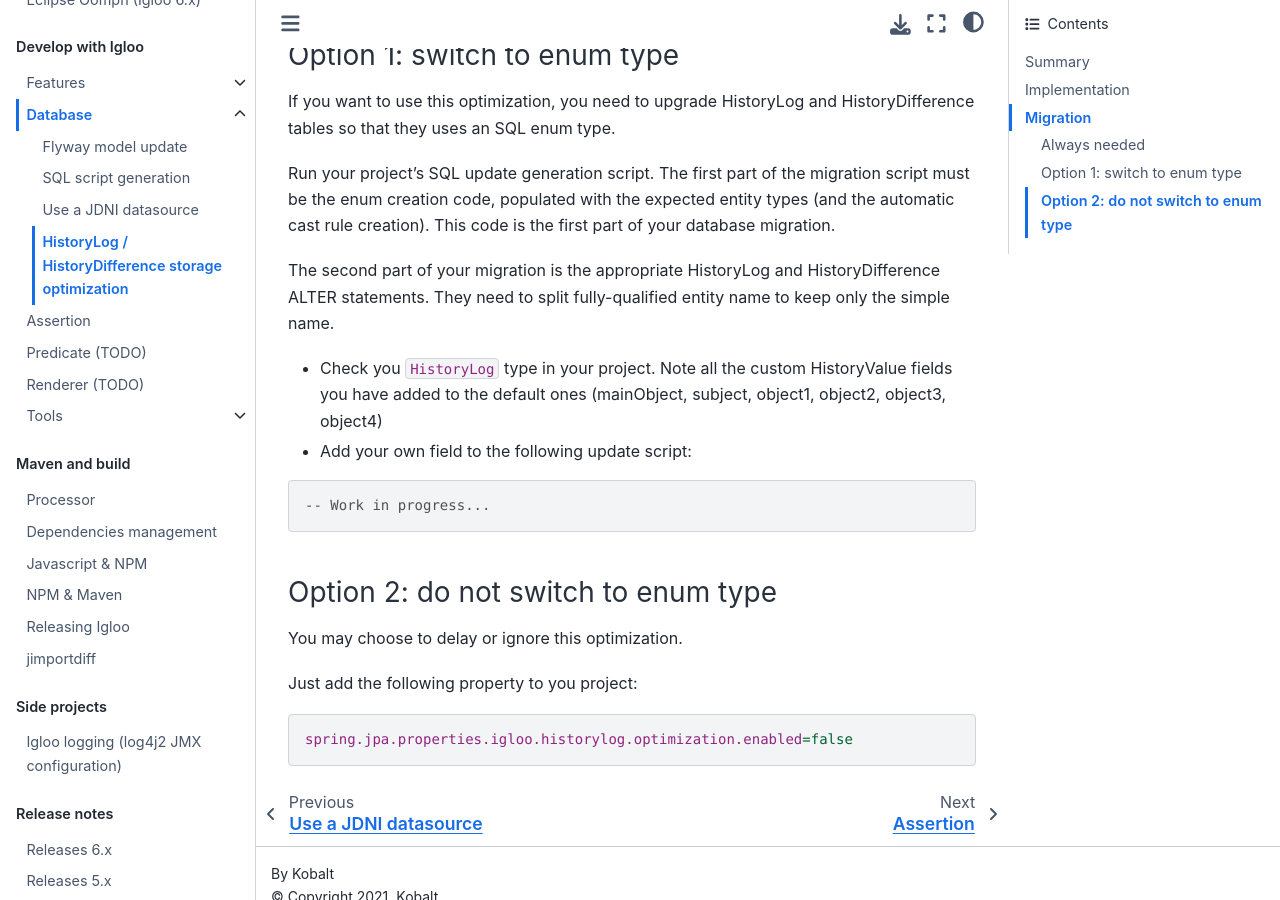
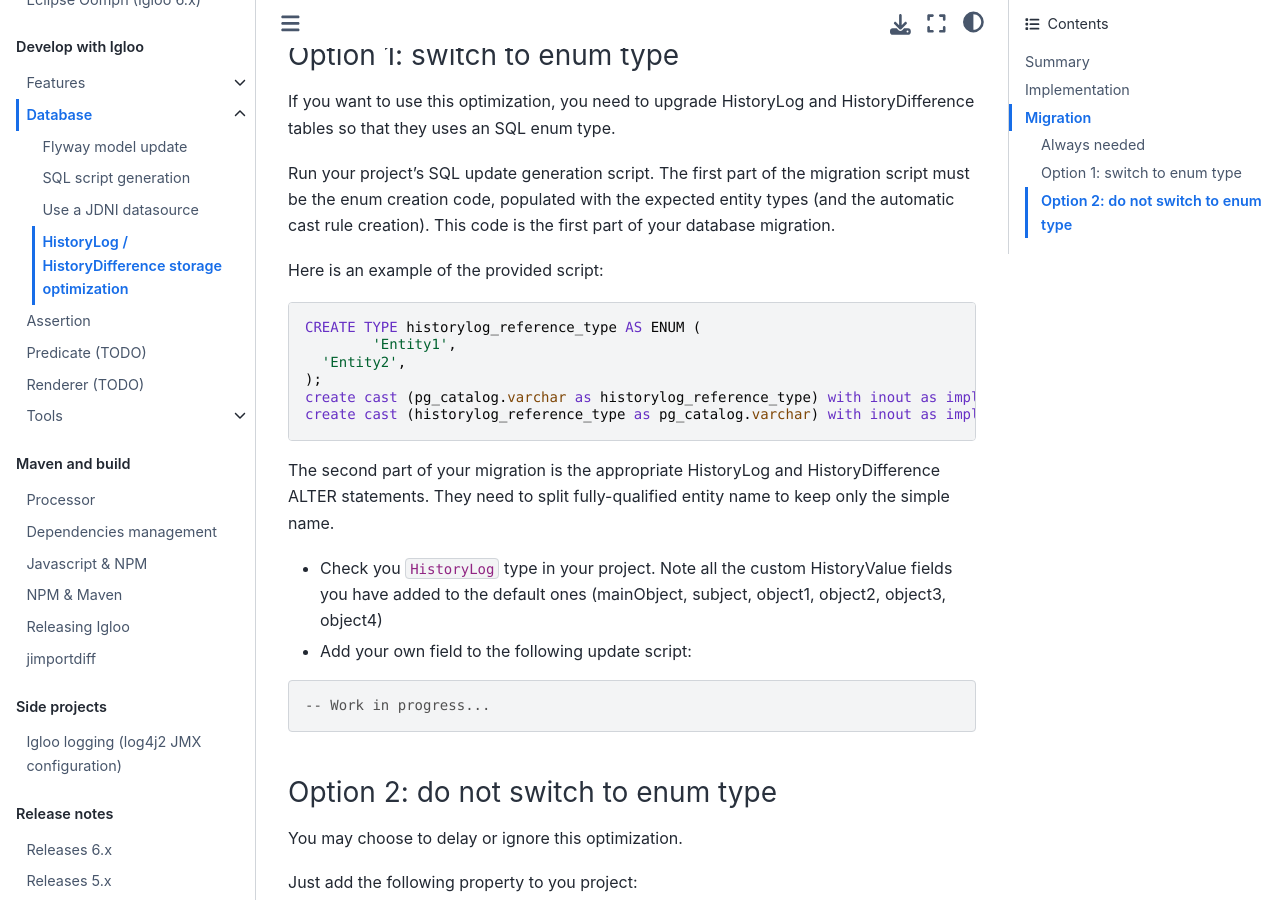
Before and after one commit to igloo-project/igloo-doc, a Sphinx documentation site: the page built from source/usage/database/historylog-optimization.md, in a window 1280 px wide and 900 px high, scrolled down 2033 px. Built offline with Sphinx 7.4.7 and the Sphinx Book theme 1.1.4, drawn with Linux system fonts in a browser that asks for light colours.

Commit message:
igloo 6.14.0 changelog

````diff
--- a/source/usage/database/historylog-optimization.md
+++ b/source/usage/database/historylog-optimization.md
@@ -75,6 +75,17 @@ Run your project's SQL update generation script. The first part of the migration
 be the enum creation code, populated with the expected entity types (and the automatic cast
 rule creation). This code is the first part of your database migration.
 
+Here is an example of the provided script:
+
+```sql
+CREATE TYPE historylog_reference_type AS ENUM (
+	'Entity1',
+  'Entity2',
+);
+create cast (pg_catalog.varchar as historylog_reference_type) with inout as implicit;
+create cast (historylog_reference_type as pg_catalog.varchar) with inout as implicit;
+```
+
 The second part of your migration is the appropriate HistoryLog and HistoryDifference
 ALTER statements. They need to split fully-qualified entity name to keep only the simple name.
 
````
